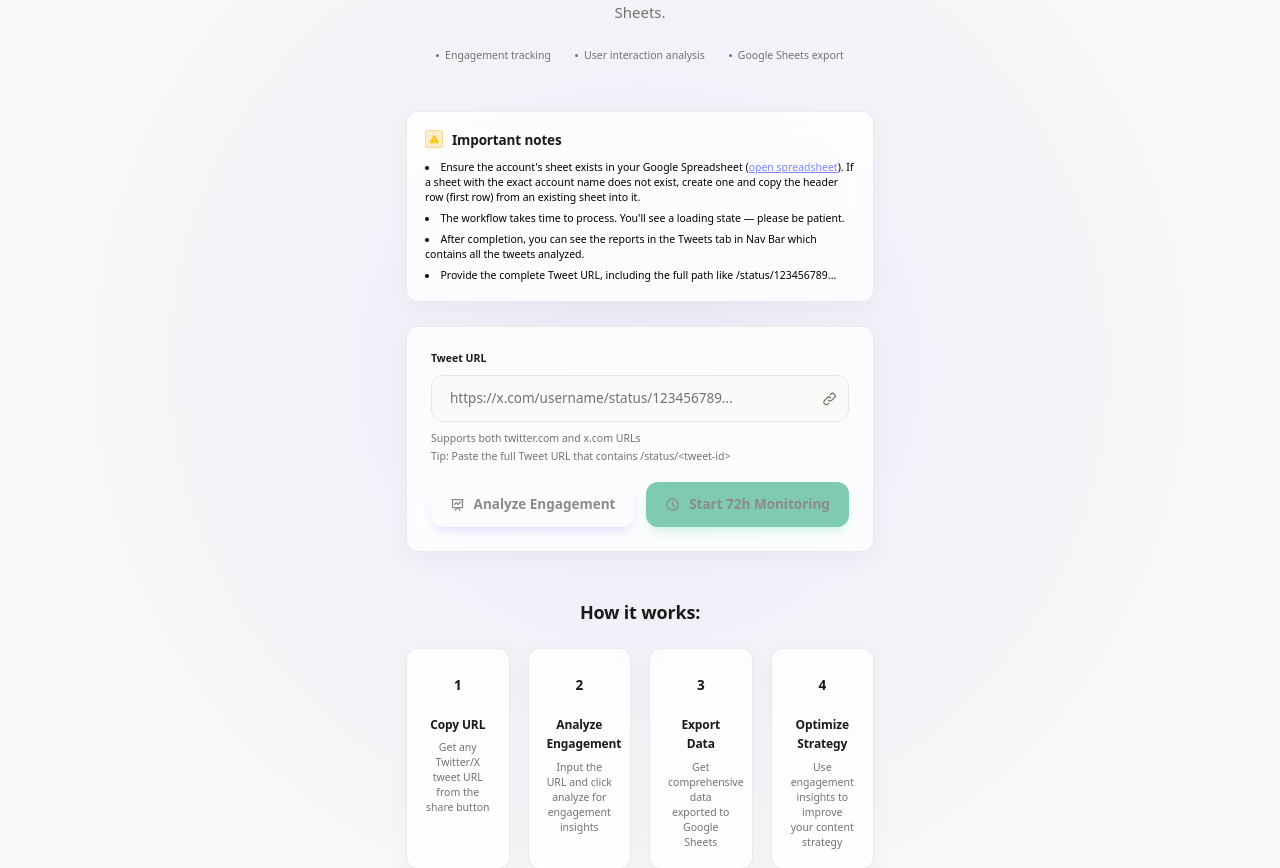
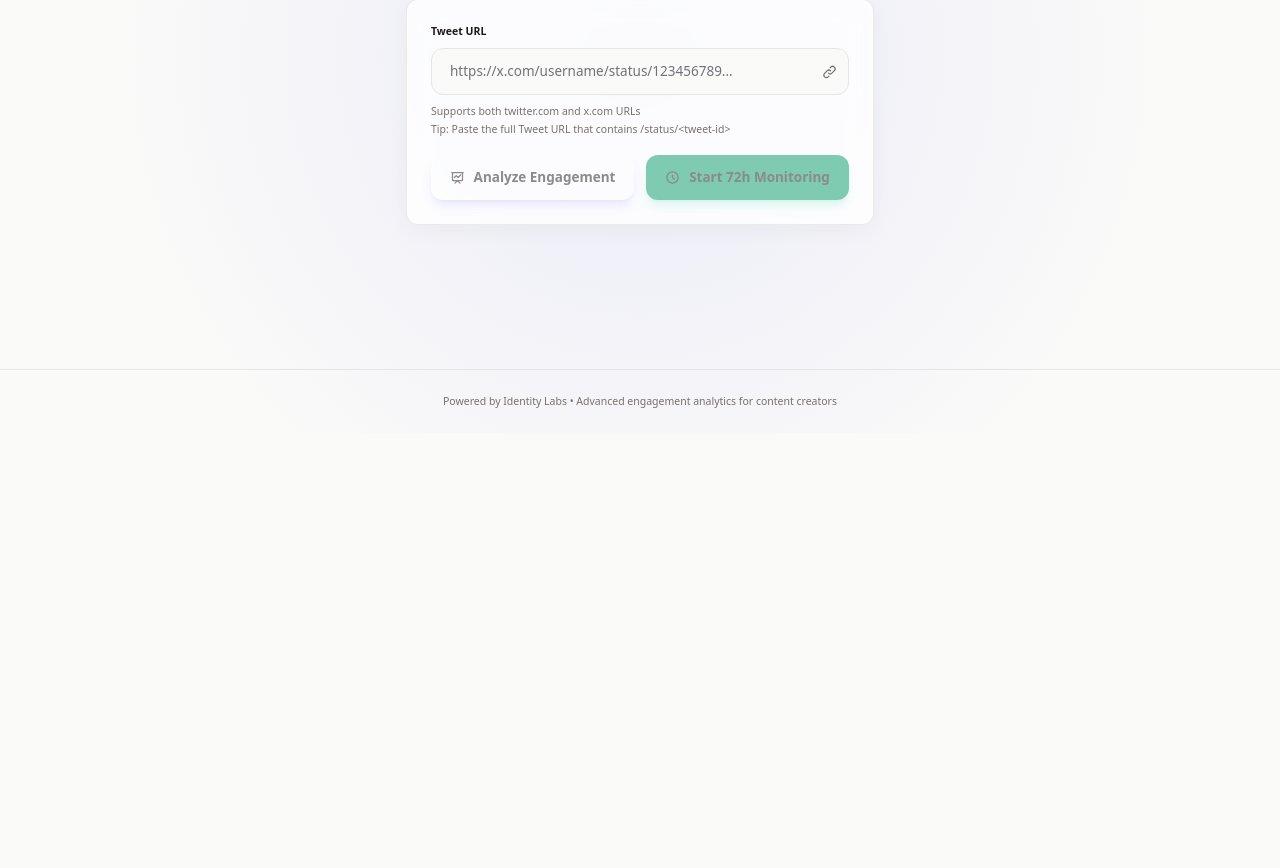
Before and after one commit to husain-smh/IdentityLabsX, a Next.js app: page /twtengagement in a window 1280 px wide. Shown: the part 321-1189 px from the top of the page. After the commit the page ends 800 px from the top, so only its background shows below. Built offline with nearby package versions, Linux system fonts and the light colour scheme.

Commit message:
cleaned extra text from /ranker /twtengagement

```diff
--- a/src/app/ranker/page.tsx
+++ b/src/app/ranker/page.tsx
@@ -842,10 +842,6 @@ export default function RankerAdmin() {
               <span className="text-white"></span>
             </h1>
 
-            <p className="text-xl text-zinc-400 mb-8 max-w-2xl mx-auto leading-relaxed">
-              Manage important people and track their following relationships.
-              Rank tweet engagers by importance with inverse index lookup.
-            </p>
 
             {/* Stats Overview */}
             {syncStatus && (
@@ -1612,43 +1608,6 @@ export default function RankerAdmin() {
             )}
           </div>
 
-          {/* How it Works */}
-          <div className="mt-16 text-center">
-            <h2 className="text-2xl font-bold text-white mb-8">How it works:</h2>
-            <div className="grid grid-cols-1 md:grid-cols-4 gap-6">
-              <div className="glass rounded-xl p-6">
-                <div className="w-12 h-12 gradient-primary rounded-full flex items-center justify-center mx-auto mb-4">
-                  <span className="text-white font-bold text-lg">1</span>
-                </div>
-                <h3 className="text-white font-semibold mb-2">Add Important People</h3>
-                <p className="text-zinc-400 text-sm">Define who matters in your network</p>
-              </div>
-
-              <div className="glass rounded-xl p-6">
-                <div className="w-12 h-12 gradient-primary rounded-full flex items-center justify-center mx-auto mb-4">
-                  <span className="text-white font-bold text-lg">2</span>
-                </div>
-                <h3 className="text-white font-semibold mb-2">Sync Following Data</h3>
-                <p className="text-zinc-400 text-sm">N8N fetches and syncs their following lists</p>
-              </div>
-
-              <div className="glass rounded-xl p-6">
-                <div className="w-12 h-12 gradient-primary rounded-full flex items-center justify-center mx-auto mb-4">
-                  <span className="text-white font-bold text-lg">3</span>
-                </div>
-                <h3 className="text-white font-semibold mb-2">Build Inverse Index</h3>
-                <p className="text-zinc-400 text-sm">System creates importance score for everyone</p>
-              </div>
-
-              <div className="glass rounded-xl p-6">
-                <div className="w-12 h-12 gradient-primary rounded-full flex items-center justify-center mx-auto mb-4">
-                  <span className="text-white font-bold text-lg">4</span>
-                </div>
-                <h3 className="text-white font-semibold mb-2">Rank Engagers</h3>
-                <p className="text-zinc-400 text-sm">Instantly rank any list by importance</p>
-              </div>
-            </div>
-          </div>
         </div>
 
         {isCandidateModalOpen && (
--- a/src/app/twtengagement/page.tsx
+++ b/src/app/twtengagement/page.tsx
@@ -384,65 +384,11 @@ export default function TwitterEngagement() {
               <span className="text-white">Analysis.</span>
             </h1>
 
-            <p className="text-xl text-zinc-400 mb-8 max-w-2xl mx-auto leading-relaxed">
-              Deep-dive into tweet engagement patterns. Analyze user interactions,
-              engagement metrics, and export comprehensive data to Google Sheets.
-            </p>
-
-            <div className="flex flex-wrap justify-center gap-8 text-sm text-zinc-500">
-              <div className="flex items-center gap-2">
-                <div className="w-1 h-1 bg-zinc-500 rounded-full"></div>
-                <span>Engagement tracking</span>
-              </div>
-              <div className="flex items-center gap-2">
-                <div className="w-1 h-1 bg-zinc-500 rounded-full"></div>
-                <span>User interaction analysis</span>
-              </div>
-              <div className="flex items-center gap-2">
-                <div className="w-1 h-1 bg-zinc-500 rounded-full"></div>
-                <span>Google Sheets export</span>
-              </div>
-            </div>
           </div>
         </div>
 
         {/* Main Content */}
         <div className="max-w-2xl mx-auto px-6 pb-20">
-          {/* Important Notes */}
-          <div className="glass rounded-2xl p-6 mb-8">
-            <div className="flex items-start gap-3 mb-3">
-              <div className="w-6 h-6 bg-yellow-500/20 border border-yellow-500/30 rounded flex items-center justify-center flex-shrink-0">
-                <svg className="w-3.5 h-3.5 text-yellow-400" fill="currentColor" viewBox="0 0 20 20">
-                  <path fillRule="evenodd" d="M8.257 3.099c.765-1.36 2.722-1.36 3.486 0l6.518 11.59c.75 1.334-.213 2.987-1.743 2.987H3.482c-1.53 0-2.493-1.653-1.743-2.987l6.518-11.59zM11 14a1 1 0 10-2 0 1 1 0 002 0zm-1-2a1 1 0 01-1-1V8a1 1 0 112 0v3a1 1 0 01-1 1z" clipRule="evenodd" />
-                </svg>
-              </div>
-              <h3 className="text-white font-semibold text-lg">Important notes</h3>
-            </div>
-            <ul className="list-disc list-inside space-y-2 text-black text-sm">
-              <li>
-                Ensure the account&apos;s sheet exists in your Google Spreadsheet (
-                <a
-                  href="https://docs.google.com/spreadsheets/d/1Ejt2mOL-uwZ5iu-fGhDten4Du0Hy8t3BFQMJSJA-h2s/edit?gid=0#gid=0"
-                  target="_blank"
-                  rel="noopener noreferrer"
-                  className="text-indigo-400 hover:text-indigo-300 underline"
-                >
-                  open spreadsheet
-                </a>
-                ). If a sheet with the exact account name does not exist, create one and copy the header
-                row (first row) from an existing sheet into it.
-              </li>
-              <li>
-                The workflow takes time to process. You&apos;ll see a loading state — please be patient.
-              </li>
-              <li>
-                After completion, you can see the reports in the Tweets tab in Nav Bar which contains all the tweets analyzed.
-              </li>
-              <li>
-                Provide the complete Tweet URL, including the full path like /status/123456789...
-              </li>
-            </ul>
-          </div>
           {/* Analytics Tool Card */}
           <div className="glass rounded-2xl p-8 mb-8">
             <form onSubmit={handleSubmit} className="space-y-6">
@@ -638,43 +584,6 @@ export default function TwitterEngagement() {
             </div>
           )}
 
-          {/* How it Works Section */}
-          <div className="mt-16 text-center">
-            <h2 className="text-2xl font-bold text-white mb-8">How it works:</h2>
-            <div className="grid grid-cols-1 md:grid-cols-2 lg:grid-cols-4 gap-6">
-              <div className="glass rounded-xl p-6">
-                <div className="w-12 h-12 gradient-primary rounded-full flex items-center justify-center mx-auto mb-4">
-                  <span className="text-white font-bold text-lg">1</span>
-                </div>
-                <h3 className="text-white font-semibold mb-2">Copy URL</h3>
-                <p className="text-zinc-400 text-sm">Get any Twitter/X tweet URL from the share button</p>
-              </div>
-
-              <div className="glass rounded-xl p-6">
-                <div className="w-12 h-12 gradient-primary rounded-full flex items-center justify-center mx-auto mb-4">
-                  <span className="text-white font-bold text-lg">2</span>
-                </div>
-                <h3 className="text-white font-semibold mb-2">Analyze Engagement</h3>
-                <p className="text-zinc-400 text-sm">Input the URL and click analyze for engagement insights</p>
-              </div>
-
-              <div className="glass rounded-xl p-6">
-                <div className="w-12 h-12 gradient-primary rounded-full flex items-center justify-center mx-auto mb-4">
-                  <span className="text-white font-bold text-lg">3</span>
-                </div>
-                <h3 className="text-white font-semibold mb-2">Export Data</h3>
-                <p className="text-zinc-400 text-sm">Get comprehensive data exported to Google Sheets</p>
-              </div>
-
-              <div className="glass rounded-xl p-6">
-                <div className="w-12 h-12 gradient-primary rounded-full flex items-center justify-center mx-auto mb-4">
-                  <span className="text-white font-bold text-lg">4</span>
-                </div>
-                <h3 className="text-white font-semibold mb-2">Optimize Strategy</h3>
-                <p className="text-zinc-400 text-sm">Use engagement insights to improve your content strategy</p>
-              </div>
-            </div>
-          </div>
         </div>
 
         {/* Footer */}
```
